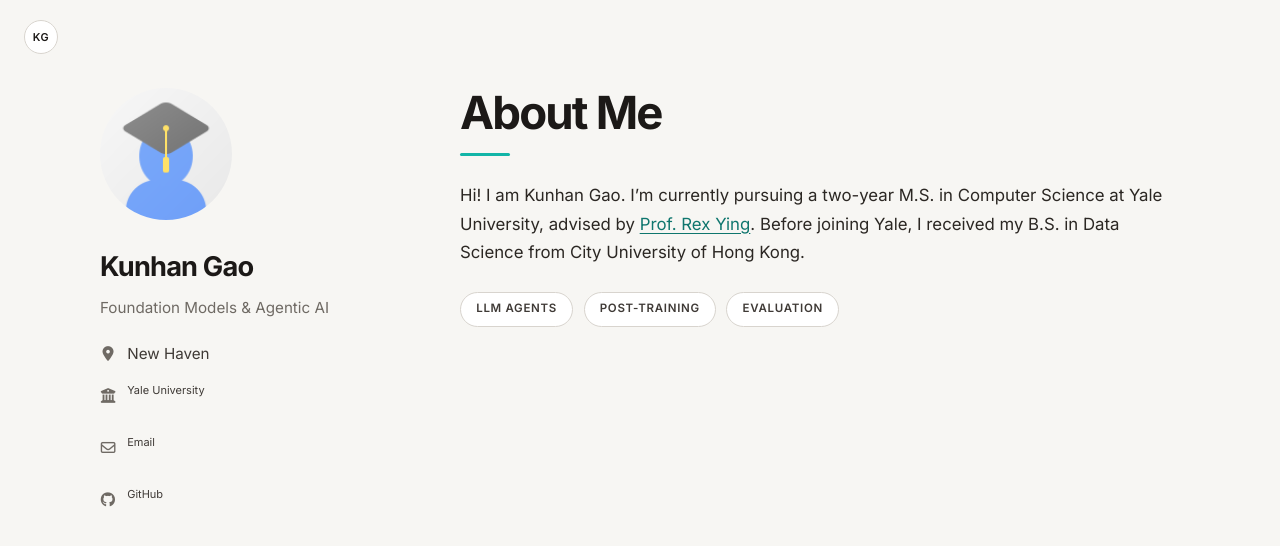
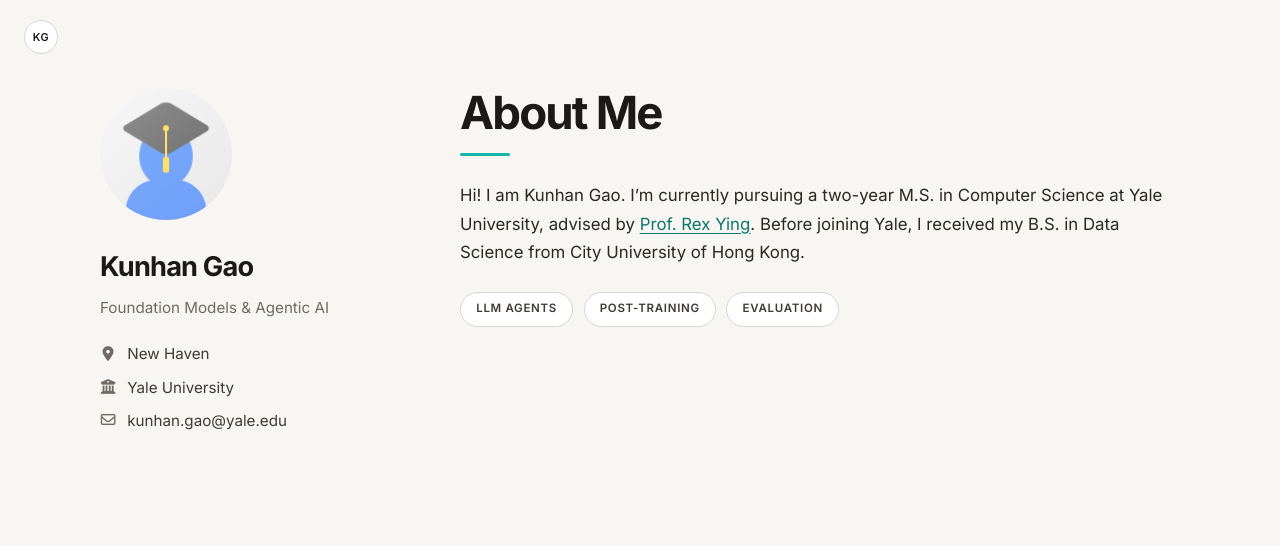
Before and after one commit to kunhan-G/kunhan-G.github.io, a Jekyll site: the page built from index.md, in a window 1280 px wide. Shown: the top 546 px of the page. Built offline with Jekyll 4.4.1, drawn with Linux system fonts in a browser that asks for light colours; a style sheet for code colours, icons or effects is not loaded; our own code applies the rules of GitHub Pages for plain Markdown files.

Commit message:
Show the email in plain text and drop sidebar links.
Remove the GitHub entry and keep Yale University as unlinked text.

```diff
--- a/_config.yml
+++ b/_config.yml
@@ -2,20 +2,14 @@
 title: Kunhan Gao
 position: Foundation Models & Agentic AI
 affiliation: Yale University
-affiliation_link: https://www.yale.edu/
 location: New Haven
-email: kunhan.gao (at) yale.edu
-email_mailto: kunhan.gao@yale.edu
+email: kunhan.gao@yale.edu
 
 # Search Engine Optimization (SEO)
 # The following information is used to improve the website traffic from search engines, e.g., Google.
 keywords: Foundation Models & Agentic AI
 description: LLM agents, post-training, and evaluation. M.S. in Computer Science at Yale.
 canonical: https://kunhan-g.github.io/
-
-# Links
-# If you don't need one of them, you may delete the corresponding line.
-github_link: https://github.com/kunhan-G
 
 # Images (e.g., your profile picture and your website's favicon)
 # "favicon" and "favicon_dark" are used for the light and dark modes, respectively.
--- a/_layouts/homepage.html
+++ b/_layouts/homepage.html
@@ -61,23 +61,13 @@
         {% if site.affiliation %}
         <li>
           <i class="fa-solid fa-building-columns" aria-hidden="true"></i>
-          <a href="{{ site.affiliation_link }}" rel="noopener">{{ site.affiliation }}</a>
+          <span>{{ site.affiliation }}</span>
         </li>
         {% endif %}
         {% if site.email %}
         <li>
           <i class="fa-regular fa-envelope" aria-hidden="true"></i>
-          {% if site.email_mailto %}
-          <a href="mailto:{{ site.email_mailto }}">Email</a>
-          {% else %}
           <span>{{ site.email }}</span>
-          {% endif %}
-        </li>
-        {% endif %}
-        {% if site.github_link %}
-        <li>
-          <i class="fa-brands fa-github" aria-hidden="true"></i>
-          <a href="{{ site.github_link }}" rel="noopener">GitHub</a>
         </li>
         {% endif %}
         {% if site.google_scholar %}
```
Also changed, not shown: html_source_file/index.html (+2 -6 lines).
